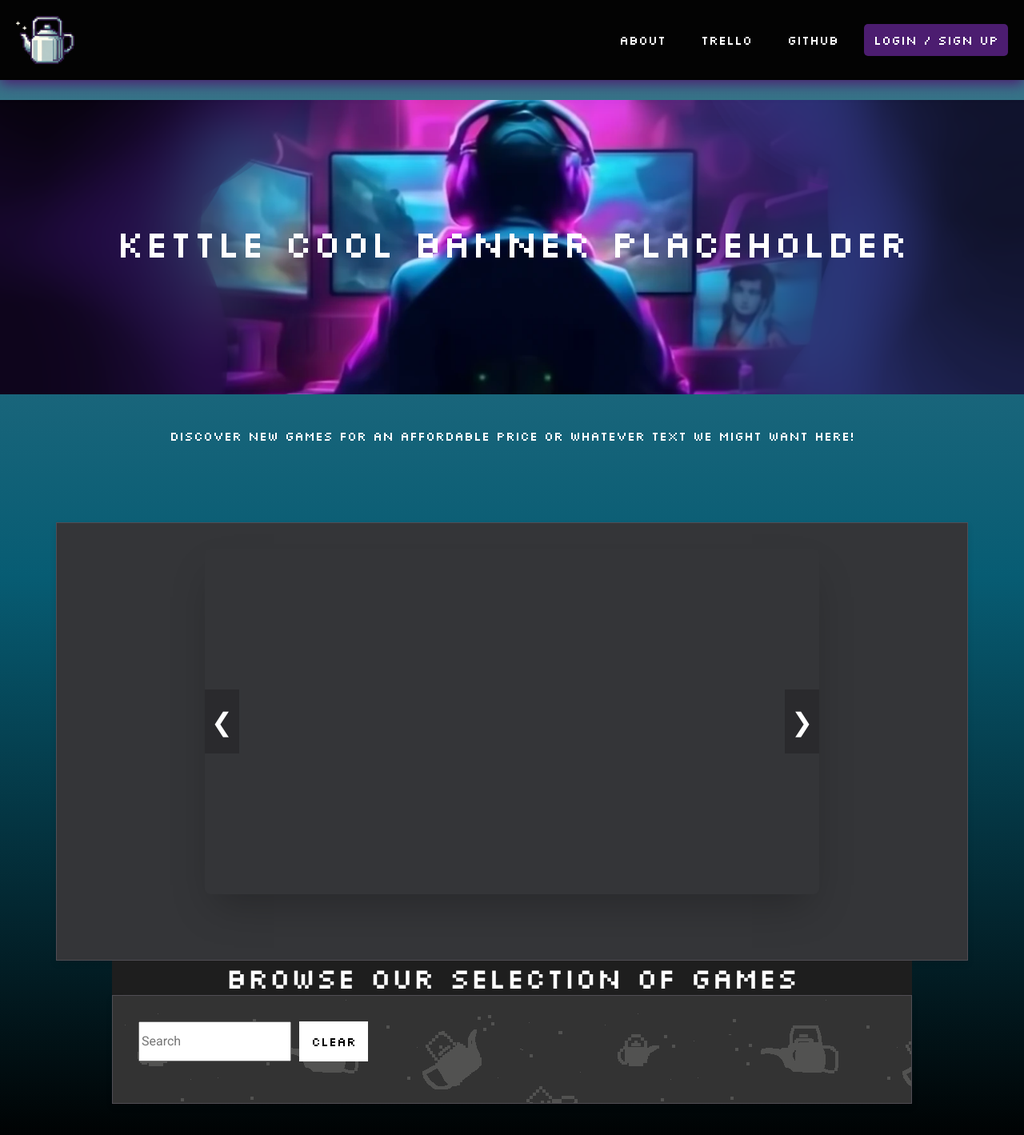
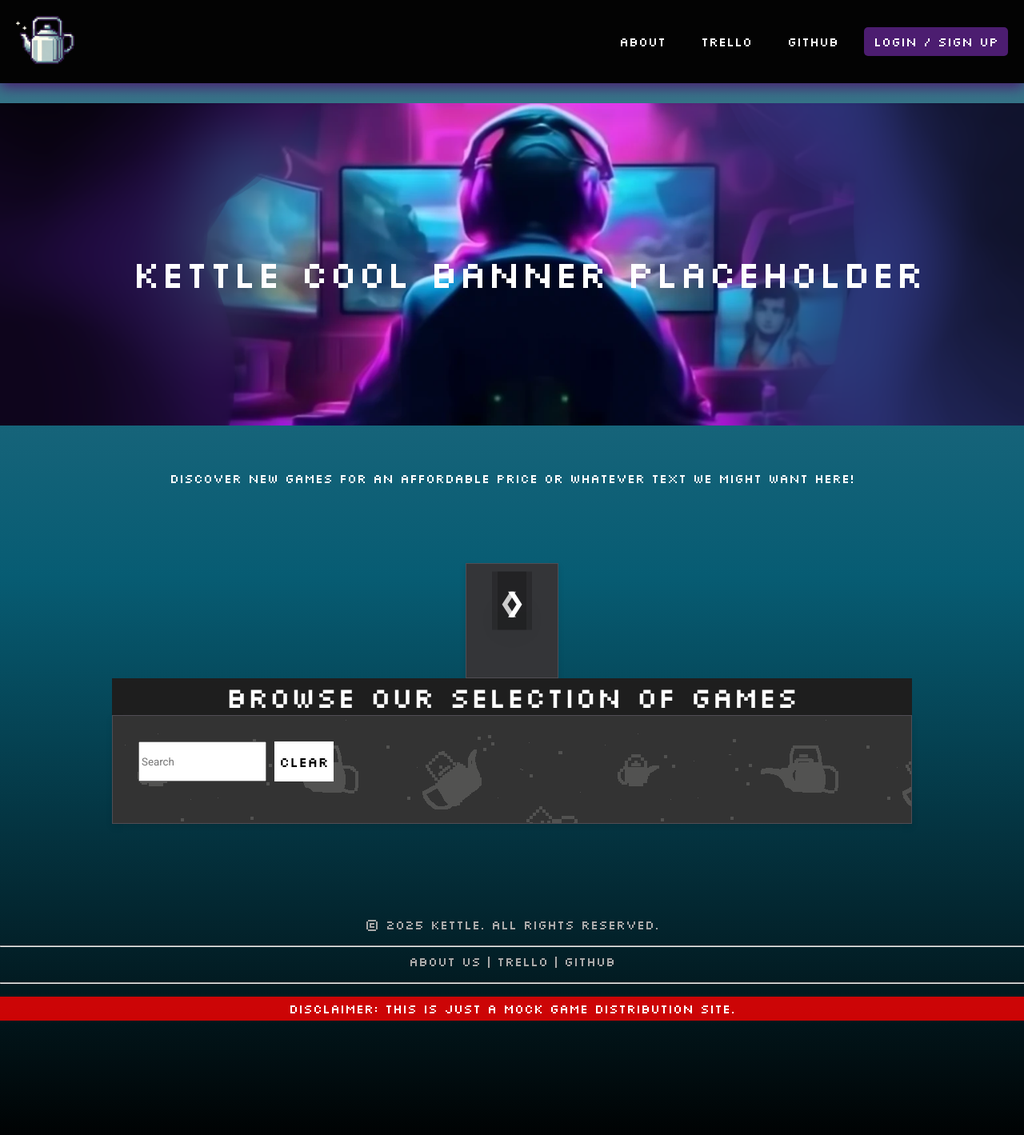
Before and after one commit to Icecreamy8229/kettle, a Flask app: page / in a window 1280 px wide. Shown: the top 1419 px of the page at 80% size. Run offline with Flask 3, Linux system fonts and the light colour scheme; data that the repository does not hold is empty; parts of the project's set-up code (start-up, migrations or seed data) failed here and were passed over; some libraries are stand-ins or nearby versions.

Commit message:
removed bootstrap, and some inpage style overrides
removed bootstrap from base.  We were not using it much
and it was causing some unpredictability with certain classes that might have
shared a class name with bootstrap.

removed inpage styling from index

added some of the magic that was going on in bootstrap to our styles.css
headers font weight being set to 500

along with button font and size.

```diff
--- a/static/styles.css
+++ b/static/styles.css
@@ -8,6 +8,16 @@ html, body {
     color: #A9A9A9;
     padding: 0;
     overflow-x: hidden;
+}
+
+button {
+    font-family: 'Silkscreen', sans-serif;
+    font-size: 1.1em;
+
+}
+
+h1, h2, h3, h4, h5 {
+    font-weight: 500;
 }
 
 body {
@@ -272,10 +282,12 @@ header h1 {
     background: url(../static/images/kettlebg.png) repeat;
 }
 
-.container {                                            /* Container for the main content */
+
+
+.container {
+    /* Container for the main content */
 
     margin: 0 auto;
-    background-color: grey;
     box-shadow: 0 4px 8px rgba(0, 0, 0, 0.1);
     border: 1px solid #504d54;
     padding-top: 30px;
@@ -284,6 +296,8 @@ header h1 {
     background-color: #343538;
 
 }
+
+
 
 .container p,
 .container input {
--- a/templates/base.html
+++ b/templates/base.html
@@ -11,8 +11,6 @@
 
     <meta name="viewport" content="width=device-width, initial-scale=1.0">
     <link rel="icon" href="../static/images/kettlelogo.png" type="image/x-icon">
-    <link href="https://cdn.jsdelivr.net/npm/bootstrap@5.3.3/dist/css/bootstrap.min.css" rel="stylesheet" integrity="sha384-QWTKZyjpPEjISv5WaRU9OFeRpok6YctnYmDr5pNlyT2bRjXh0JMhjY6hW+ALEwIH" crossorigin="anonymous">
-    <script src="https://cdn.jsdelivr.net/npm/bootstrap@5.3.0/dist/js/bootstrap.bundle.min.js"></script>
 
     <link href="../static/styles.css" rel="stylesheet">
 
--- a/templates/index.html
+++ b/templates/index.html
@@ -3,7 +3,6 @@
     <style>
     .hitbox {
         display: block;
-        width: 100%;
         padding: 20px;
         background-color: #121212;
         color: white;
@@ -52,12 +51,10 @@
         max-width: 1000px;
     }
 
-    .container {
-        width: 100%;
-    }
+
 
     button {
-        padding: 10px 15px;
+
         cursor: pointer;
         margin-left: 10px;
         background-color: white;
```
